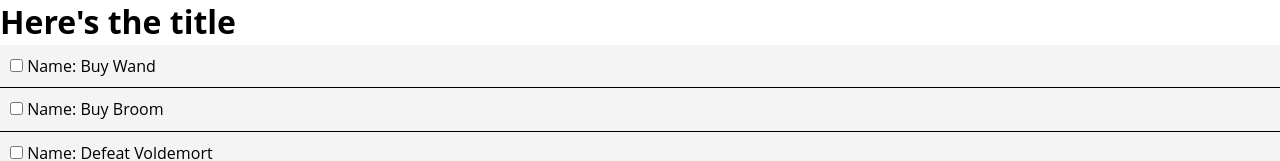
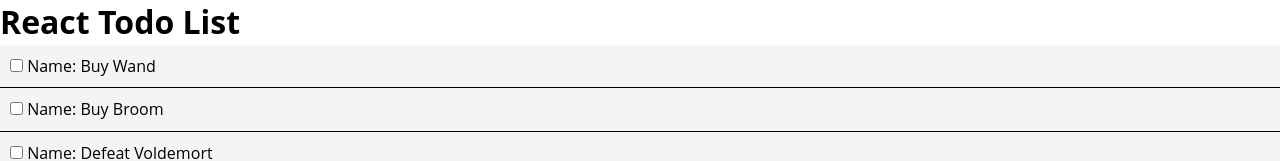
Before and after one commit to JS-goose/react-todo-list, a React (Create React App) app: page / in a window 1280 px wide. Shown: the top 161 px of the page. Built offline with nearby package versions, Linux system fonts and the light colour scheme.

Commit message:
updated title

```diff
--- a/src/App.js
+++ b/src/App.js
@@ -37,7 +37,7 @@ class App extends Component {
   render() {
     return (
       <div className="App">
-        <h1>Here's the title</h1>
+        <h1>React Todo List</h1>
         <Todos todos={this.state.todos} makeComplete={this.makeComplete} />
       </div>
     );
```
